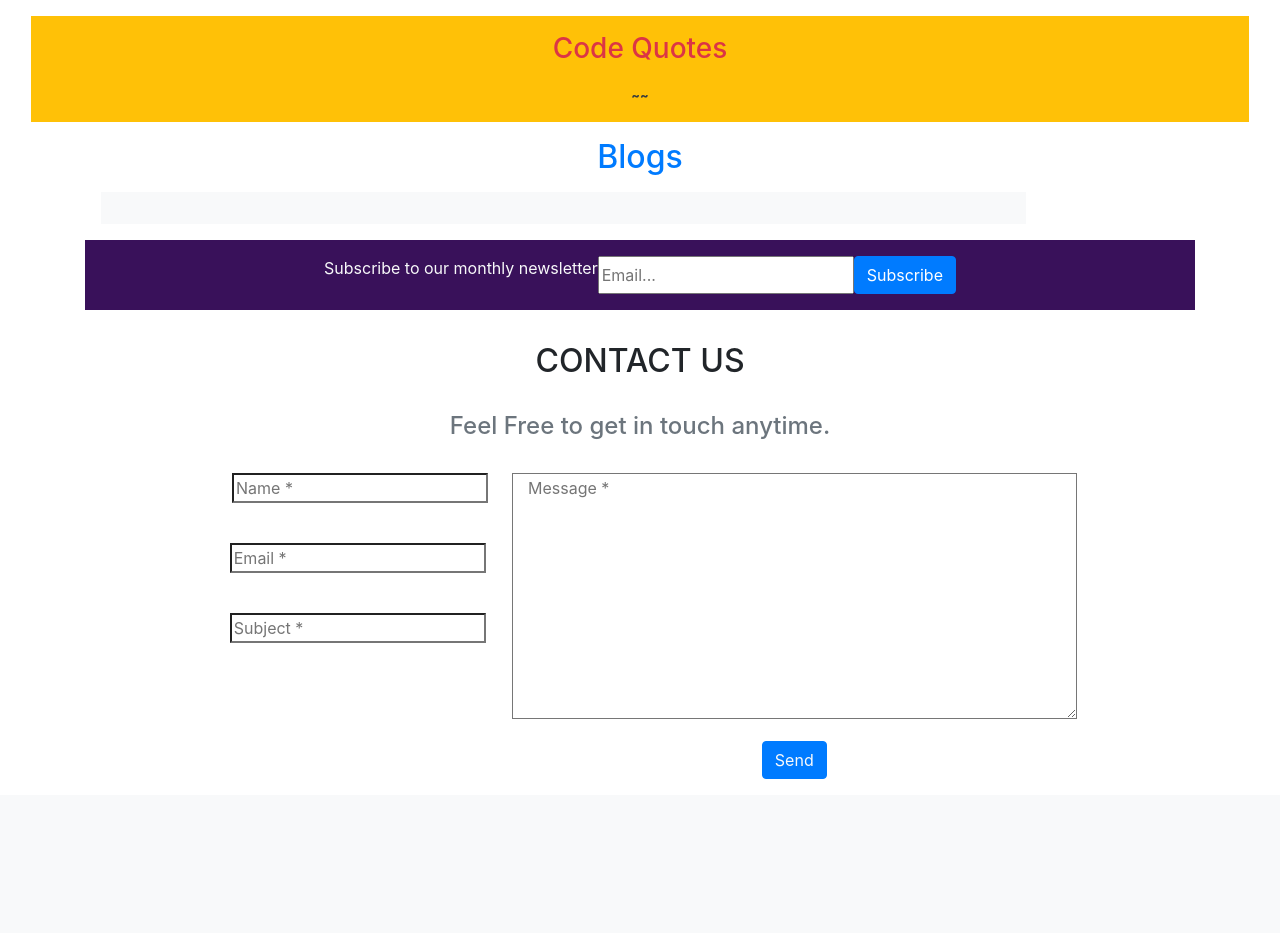
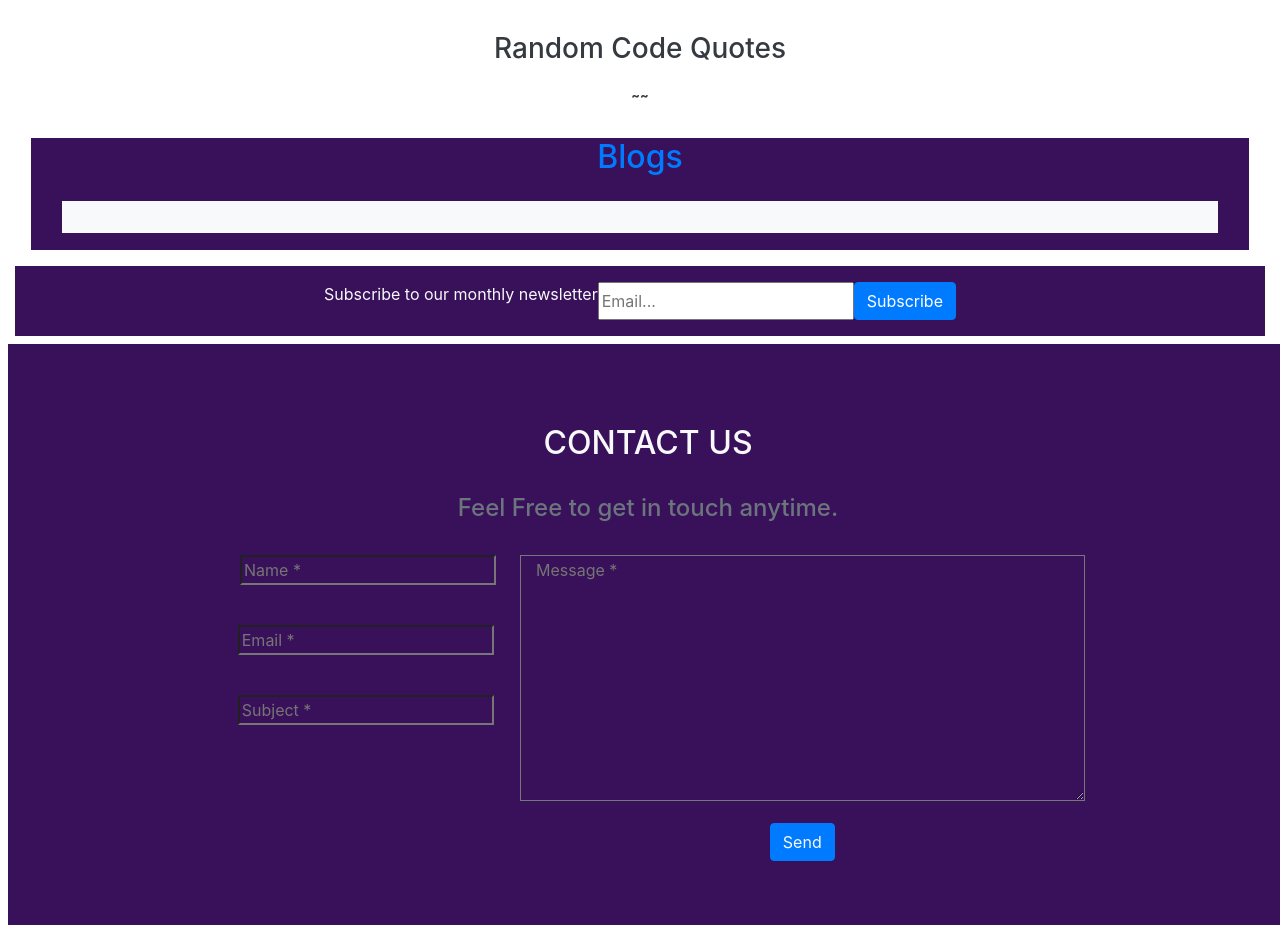
Before and after one commit to John-Njau/Blog, a Flask app: page / in a window 1280 px wide. Shown: the part 216-1149 px from the top of the page. Before the commit the page ends 995 px from the top, so only its background shows below. Run offline with Flask 2, Linux system fonts and the light colour scheme; data that the repository does not hold is empty; some libraries are stand-ins or nearby versions.

Commit message:
style: index page styling

```diff
--- a/app/templates/index.html
+++ b/app/templates/index.html
@@ -6,9 +6,9 @@
 {% block body %} {% block navbar %} {% include
 "navbar.html" %} {% endblock %} {% block content %}
 <div class="container-fluid">
-  <div class="text-center bg-warning  p-3 m-3">
+  <div class="text-center text-light p-3 m-3" style="background-color:rgb(255, 255, 255)">
     <!-- quotes code -->
-    <h3 class="text-danger">Code Quotes</h3>
+    <h3 class="text-dark">Random Code Quotes</h3>
     <div class="text-dark">
       <p>{{quotes.quote}}</p>
       <small><strong>~{{quotes.author}}~</strong></small>
@@ -28,17 +28,21 @@
       </div>
       {% if current_user.is_authenticated %}
       <div class="col-md-8 text-center">
-        <h2>Blogs</h2>
+        <h2 class="text-center text-primary">Blogs</h2>
         <div class="bg-light">
           {{macro.display_blogs(blogs, commentform, current_user)}}
         </div>
       </div>
       {% else %}
-      <div class="container">
+      <div class="container-fluid text-center" style="background-color: #39115a">
         <h2 class="text-primary">Blogs</h2>
-        <div class="col-md-10 bg-light text-center m-3 p-3">
+        <div class="row">
+          <div class="col-md-2"></div>
+        </div>
+        <div class="col-md-18 bg-light text-center m-3 p-3">
           {{macro.display_blogs(blogs, commentform, current_user)}}
         </div>
+        <div class="col-md-2"></div>
       </div>
       {% endif %}
       {% if current_user.is_authenticated %}
@@ -60,7 +64,7 @@
   <div></div>
 
   {% else %}
-  <div class="text-center container">
+  <div class="text-center container-fluid">
     <div class="d-flex text-light text-center justify-content-center p-3" id="subscribe"
       style="background-color: hsl(273, 68%, 21%);">
       Subscribe to our monthly newsletter
@@ -71,7 +75,8 @@
 
   <!-- contact section -->
   <section>
-    <div class="container text-center" id="contact">
+    <div class="container-fluid text-center text-light p-5 m-2" id="contact"
+      style="background-color: hsl(273, 68%, 21%)">
       <h2 class="p-3 m-3 text-center">CONTACT US</h2>
       <h4 class="text-secondary">Feel Free to get in touch anytime.</h4>
       <form action="https://formspree.io/f/mlezleoe" method="POST" class="form d-flex justify-content-center g-5"
```
Also changed, not shown: app/templates/base.html (+7 -14 lines), 1 other file.
